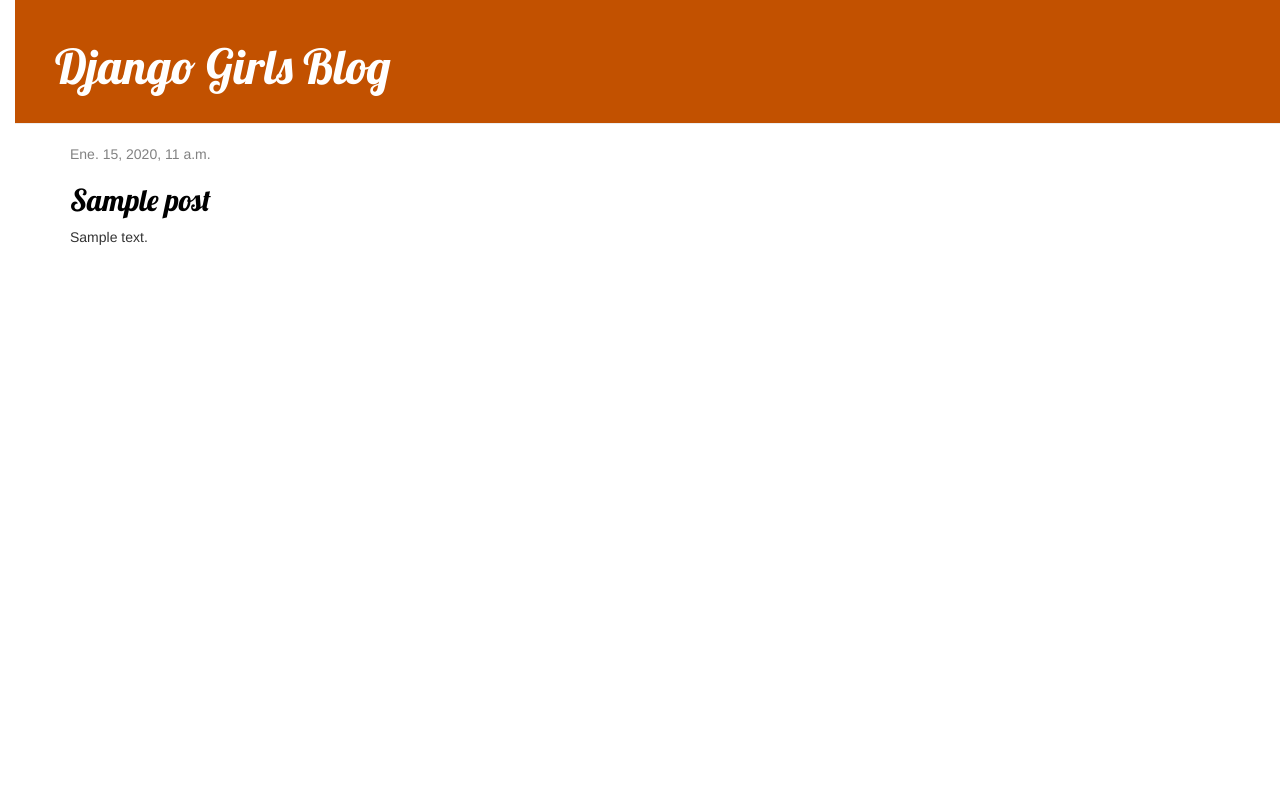
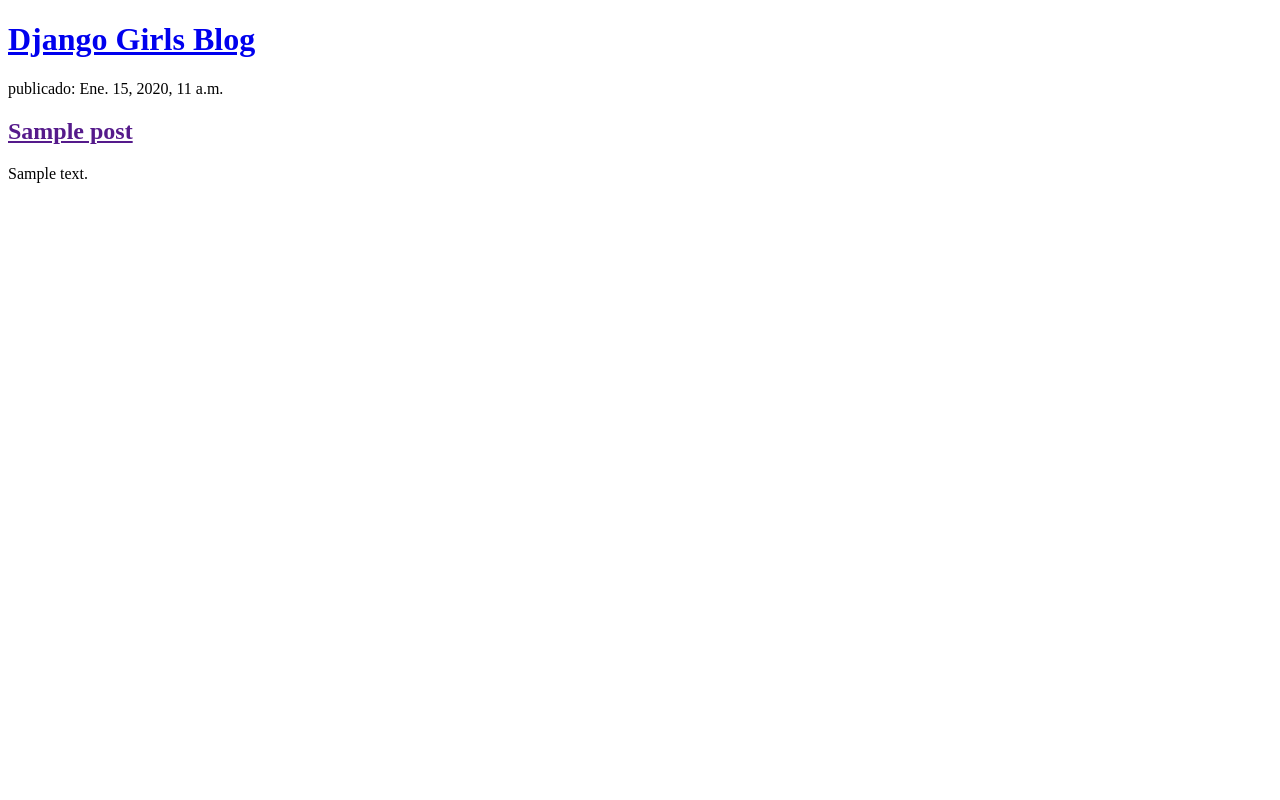
Before and after one commit to Antonio-FP/my-first-blog, a Django app: page / in a window 1280 px wide. Run offline with Django 3.2, Linux system fonts and the light colour scheme; tables that the repository leaves empty hold one stand-in row (values such as "Sample post"); some libraries are stand-ins or nearby versions.

Commit message:
Revert "Nuevas plantillas y redirección"
This reverts commit fd67548b0a32c04ce4440ee655d9d48fa2b79f79.

```diff
--- a/blog/static/css/blog.css
+++ /dev/null
@@ -1,56 +0,0 @@
-body {
-    padding-left: 15px;
-}
-
-h1 a, h2 a {
-    color: #FCA205;
-    font-family: 'Lobster';
-}
-
-
-.page-header {
-    background-color: #C25100;
-    margin-top: 0;
-    padding: 20px 20px 20px 40px;
-}
-
-.page-header h1, .page-header h1 a, .page-header h1 a:visited, .page-header h1 a:active {
-    color: #ffffff;
-    font-size: 36pt;
-    text-decoration: none;
-}
-
-.content {
-    margin-left: 40px;
-}
-
-h1, h2, h3, h4 {
-    font-family: 'Lobster', cursive;
-}
-
-.date {
-    color: #828282;
-}
-
-.save {
-    float: right;
-}
-
-.post-form textarea, .post-form input {
-    width: 100%;
-}
-
-.top-menu, .top-menu:hover, .top-menu:visited {
-    color: #ffffff;
-    float: right;
-    font-size: 26pt;
-    margin-right: 20px;
-}
-
-.post {
-    margin-bottom: 70px;
-}
-
-.post h2 a, .post h2 a:visited {
-    color: #000000;
-}
--- a/blog/templates/blog/base.html
+++ /dev/null
@@ -1,23 +0,0 @@
-{% load static %}
-<html>
-    <head>
-        <title>Django Girls blog</title>
-        <link rel="stylesheet" href="//maxcdn.bootstrapcdn.com/bootstrap/3.2.0/css/bootstrap.min.css">
-        <link rel="stylesheet" href="//maxcdn.bootstrapcdn.com/bootstrap/3.2.0/css/bootstrap-theme.min.css">
-        <link href='//fonts.googleapis.com/css?family=Lobster&subset=latin,latin-ext' rel='stylesheet' type='text/css'>
-        <link rel="stylesheet" href="{% static 'css/blog.css' %}">
-    </head>
-    <body>
-        <div class="page-header">
-            <h1><a href="/">Django Girls Blog</a></h1>
-        </div>
-        <div class="content container">
-            <div class="row">
-                <div class="col-md-8">
-                {% block content %}
-                {% endblock %}
-                </div>
-            </div>
-        </div>
-    </body>
-</html>
--- a/blog/templates/blog/post_list.html
+++ b/blog/templates/blog/post_list.html
@@ -1,36 +1,23 @@
-{% extends 'blog/base.html' %}
-{% load static %}
-<html>
-    <head>
-        <title>Django Girls blog</title>
-        <link rel="stylesheet" href="//maxcdn.bootstrapcdn.com/bootstrap/3.2.0/css/bootstrap.min.css">
-        <link rel="stylesheet" href="//maxcdn.bootstrapcdn.com/bootstrap/3.2.0/css/bootstrap-theme.min.css">
-        <link rel="stylesheet" href="{% static 'css/blog.css' %}">
-        <link href="//fonts.googleapis.com/css?family=Lobster&subset=latin,latin-ext" rel="stylesheet" type="text/css">
-    </head>
-    <body>
-       <div class="page-header">
+<!DOCTYPE html>
+<html lang="en">
+<head>
+    <meta charset="UTF-8">
+    <meta http-equiv="X-UA-Compatible" content="IE=edge">
+    <meta name="viewport" content="width=device-width, initial-scale=1.0">
+    <title>Document</title>
+</head>
+<body>
+    <div>
         <h1><a href="/">Django Girls Blog</a></h1>
     </div>
 
-       <div class="content container">
-            <div class="row">
-                <div class="col-md-8">
-
-
-                    {% block content %}
     {% for post in posts %}
-        <div class="post">
-            <div class="date">
-                {{ post.published_date }}
-            </div>
-            <h2><a href="{% url 'post_detail' pk=post.pk %}">{{ post.title }}</a></h2>
+        <div>
+            <p> publicado: {{ post.published_date }}</p>
+            <h2><a href="">{{ post.title }}</a></h2>
             <p>{{ post.text|linebreaksbr }}</p>
         </div>
     {% endfor %}
-{% endblock %}
-                </div>
-            </div>
-        </div>
-    </body>
+
+</body>
 </html>
--- a/blog/urls.py
+++ b/blog/urls.py
@@ -3,5 +3,4 @@
 
 urlpatterns = [
 	path('', views.post_list, name='post_list'),
-	path('post/<int:pk>/', views.post_detail, name='post_detail'),
 ]
--- a/blog/views.py
+++ b/blog/views.py
@@ -1,14 +1,7 @@
 from django.shortcuts import render
 from django.utils import timezone
 from .models import Post
-from django.shortcuts import render, get_object_or_404
-
 
 def post_list(request):
     posts = Post.objects.filter(published_date__lte=timezone.now()).order_by('published_date')
     return render(request, 'blog/post_list.html', {'posts': posts})
-
-
-def post_detail(request, pk):
-    post = get_object_or_404(Post, pk=pk)
-    return render(request, 'blog/post_detail.html', {'post': post})
```
Also changed, not shown: blog/templates/blog/post_detail.html (deleted, +0 -13 lines).
